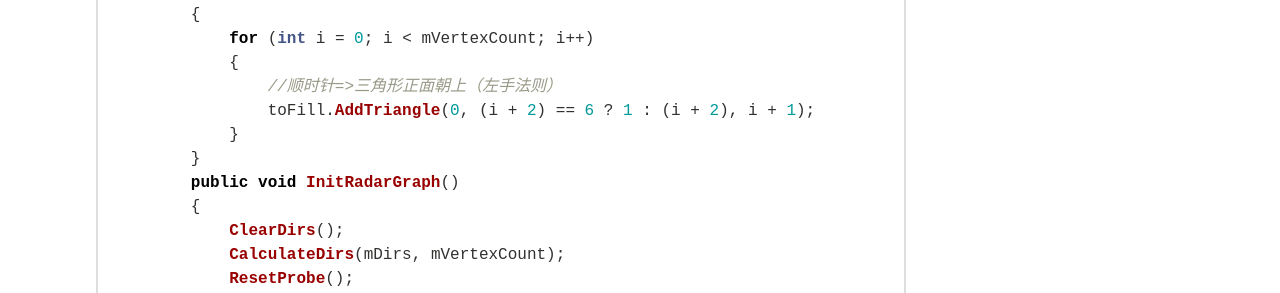
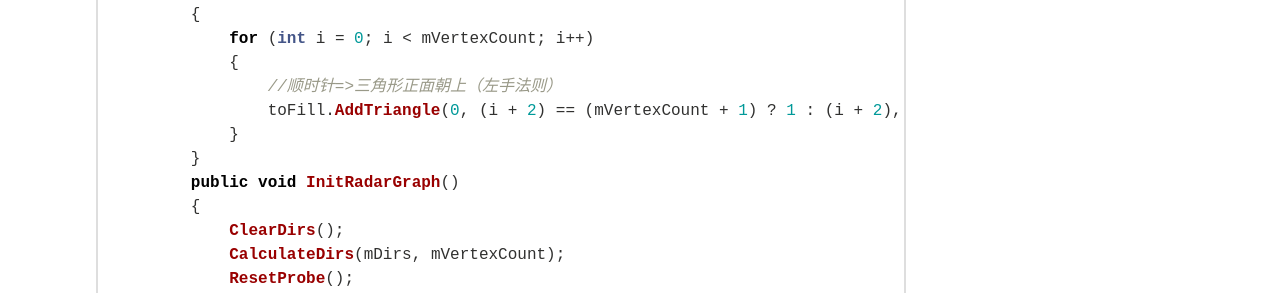
Before and after one commit to HuskyTGame/HuskyTGame.github.io, a Jekyll site: the page built from _posts/unity/2019-11-24-UGUI--进阶_常规案例_上.md, in a window 1280 px wide and 900 px high, scrolled down 24829 px. Shown: the part 158-451 px from the top of the window. Built offline with Jekyll 4.4.1, drawn with Linux system fonts in a browser that asks for light colours.

Commit message:
Update 2019-11-24-UGUI--进阶_常规案例_上.md

```diff
--- a/_posts/unity/2019-11-24-UGUI--进阶_常规案例_上.md
+++ b/_posts/unity/2019-11-24-UGUI--进阶_常规案例_上.md
@@ -874,7 +874,7 @@ namespace StudyUGUIExample
             for (int i = 0; i < mVertexCount; i++)
             {
                 //顺时针=>三角形正面朝上（左手法则）
-                toFill.AddTriangle(0, (i + 2) == 6 ? 1 : (i + 2), i + 1);
+                toFill.AddTriangle(0, (i + 2) == (mVertexCount + 1) ? 1 : (i + 2), i + 1);
             }
         }
         public void InitRadarGraph()
```
